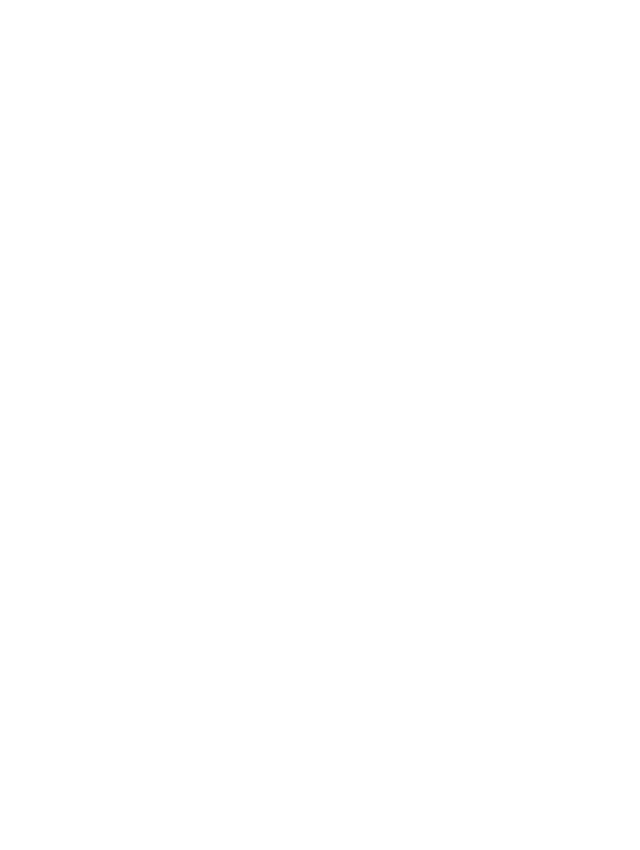
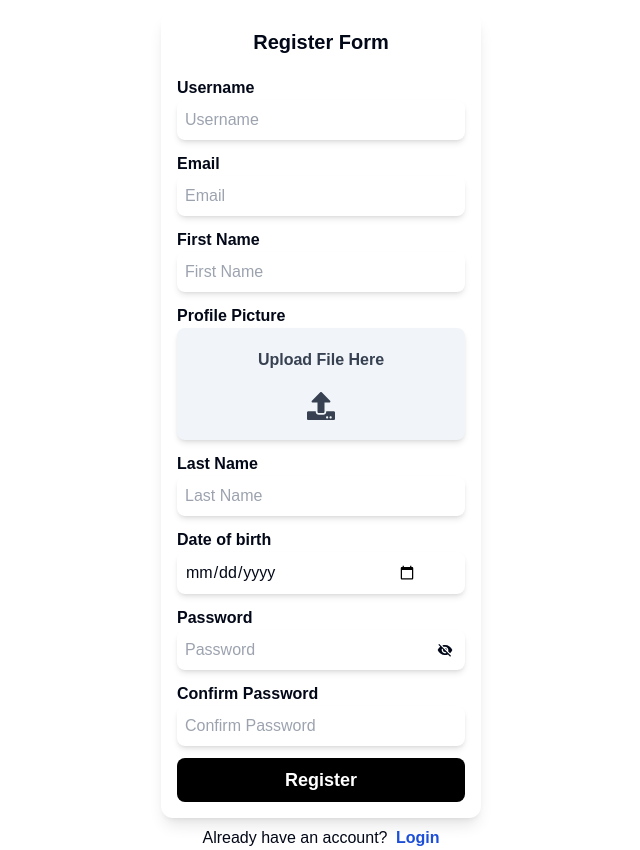
Before and after one commit to amstrongnpsb/TodoReact, a React (Vite) app: page /register in a window 1280 px wide. Shown: the whole page, without its empty margins (319-959 px from the left). Before the commit the page ends 800 px from the top, so only its background shows below. Built offline with nearby package versions, Linux system fonts and the light colour scheme.

Commit message:
register form

```diff
--- a/src/App.jsx
+++ b/src/App.jsx
@@ -5,6 +5,7 @@
 import SettingsPage from "./pages/SettingPage";
 import TodoListPage from "./pages/TodoListPage";
 import { BrowserRouter, Routes, Route } from "react-router-dom";
+import RegisterPage from "./pages/RegisterPage";
 function App() {
   return (
     <>
@@ -18,6 +19,7 @@
           {/* 404 Router */}
           <Route path="*" element={<NotFoundPage />} />
           <Route path="/login" element={<LoginPage />} />
+          <Route path="/register" element={<RegisterPage />} />
         </Routes>
       </BrowserRouter>
     </>
--- a/src/elements/buttons/DeleteButton.jsx
+++ b/src/elements/buttons/DeleteButton.jsx
@@ -24,7 +24,7 @@
         <AlertDialogTrigger asChild>
           <div className="relative w-fit">
             {Boolean(isHover && tooltip) && (
-              <div className="toolTip absolute w-[100px] top-12 bg-black text-white p-1 rounded-lg ">
+              <div className="toolTip absolute w-[100px] top-12 bg-black text-white p-1 rounded-lg font-semibold text-sm">
                 {name}
               </div>
             )}
--- a/src/elements/buttons/DialogButton.jsx
+++ b/src/elements/buttons/DialogButton.jsx
@@ -23,7 +23,7 @@
         <DialogTrigger asChild>
           <div className="relative w-fit">
             {Boolean(isHover && tooltip) && (
-              <div className="toolTip absolute w-[100px] top-12 bg-black text-white p-1 rounded-lg ">
+              <div className="toolTip absolute w-[100px] top-12 bg-black text-white font-semibold text-sm p-1 rounded-lg ">
                 {name}
               </div>
             )}
@@ -65,7 +65,7 @@
         <DialogTrigger asChild>
           <div className="relative w-fit">
             {Boolean(isHover && tooltip) && (
-              <div className="toolTip absolute w-[100px] top-12 bg-black text-white p-1 rounded-lg ">
+              <div className="toolTip absolute w-[100px] top-12 bg-black text-white font-semibold text-sm p-1 rounded-lg ">
                 {name}
               </div>
             )}
--- /dev/null
+++ b/src/elements/inputs/UploadFile.jsx
@@ -0,0 +1,71 @@
+import { motion } from "framer-motion";
+import { useRef, useState } from "react";
+import { FaUpload } from "react-icons/fa";
+import { RiDeleteBin2Line } from "react-icons/ri";
+const UploadFile = ({ name, label }) => {
+  const [file, setFile] = useState(null);
+  const [isHover, setIsHover] = useState(false);
+  const fileInputRef = useRef();
+  const handleUpload = () => {
+    fileInputRef.current.click();
+  };
+  const handleFileChange = (event) => {
+    const uploadedFile = event.target.files[0];
+    setFile(uploadedFile);
+    setIsHover(false);
+  };
+  return (
+    <div className="mb-3">
+      <label htmlFor={name} className="font-semibold block">
+        {label}
+      </label>
+      {!file && (
+        <motion.div
+          initial={{ scale: 0 }}
+          animate={{ scale: 1 }}
+          transition={{ duration: 0.3 }}
+          className="shadow-md bg-slate-100 rounded-lg p-5 cursor-pointer"
+          onClick={() => handleUpload()}
+        >
+          <input
+            type="file"
+            className="hidden"
+            ref={fileInputRef}
+            onChange={handleFileChange}
+          />
+          <div className="flex justify-center flex-col items-center font-semibold gap-5">
+            <p className="text-gray-700">Upload File Here</p>
+            <FaUpload className="w-7 h-7 text-gray-700" />
+          </div>
+        </motion.div>
+      )}
+
+      {file && (
+        <motion.div
+          initial={{ opacity: 0 }}
+          animate={{ opacity: 1 }}
+          onMouseEnter={() => setIsHover(true)}
+          onMouseLeave={() => setIsHover(false)}
+          className="fileUploadContainer shadow-md bg-slate-100 rounded-lg mx-auto w-fit relative"
+        >
+          <img
+            className="w-[112px] h-[112px] rounded-xl z-50 hover:opacity-10 cursor-pointer"
+            src={file && URL.createObjectURL(file)}
+            alt="Uploaded File"
+          />
+
+          <motion.div
+            className="deleteUploadedButton absolute w-full h-full top-0 left-0 bg-slate-100 rounded-lg cursor-pointer flex items-center"
+            initial={{ opacity: 0 }}
+            animate={{ opacity: isHover ? 1 : 0 }}
+            onClick={() => setFile(null)}
+          >
+            <RiDeleteBin2Line className="w-[60%] h-[60%] text-slate-700 mx-auto " />
+          </motion.div>
+        </motion.div>
+      )}
+    </div>
+  );
+};
+
+export default UploadFile;
--- a/src/fragments/TodoListBox.jsx
+++ b/src/fragments/TodoListBox.jsx
@@ -88,9 +88,9 @@
       setResetButton([]);
     },
   });
-  const { mutate: createTask, isLoading: isLoadingCreateTask } =
+  const { mutate: createTask, isPending: isLoadingCreateTask } =
     usePostTask(statusHandler);
-  const { mutate: editTask, isLoading: isLoadingEditTask } =
+  const { mutate: editTask, isPending: isLoadingEditTask } =
     useEditTask(statusHandler);
   const onEditClick = (task) => {
     formikEditTask.setFieldValue("id", task.id);
--- a/src/fragments/UserListContainer.jsx
+++ b/src/fragments/UserListContainer.jsx
@@ -14,7 +14,6 @@
     error,
     // refetch: refetchUsers,
   } = useFetchUsers();
-  console.log(users);
   const renderBody = () => {
     return users?.data.data.map((user, index) => (
       <tr key={user.id} className="border-b-2 border-gray-100">
--- a/src/pages/LoginPage.jsx
+++ b/src/pages/LoginPage.jsx
@@ -1,6 +1,6 @@
 import Input from "../elements/inputs/Input";
 import FormComponent from "../fragments/FormComponent";
-import { useNavigate } from "react-router-dom";
+import { NavLink, useNavigate } from "react-router-dom";
 import { Dialog } from "@/components/ui/dialog";
 import { useFormik } from "formik";
 import { useLogin } from "@/services/customHooks/authController";
@@ -57,10 +57,10 @@
   const handleInputForm = (e) => {
     formikLogin.setFieldValue(e.target.name, e.target.value);
   };
-  const { mutate: login, isLoading: isLoadingLogin } = useLogin(statusHandler);
+  const { mutate: login, isPending: isLoadingLogin } = useLogin(statusHandler);
   return (
     <div className="min-h-screen w-screen m-auto flex items-center justify-center font-SpaceGrotesk-reg">
-      <div className="formLoginContainer w-3/12">
+      <div className="loginFormContainer w-3/12">
         <Dialog>
           <FormComponent
             titleName="Login Form"
@@ -86,6 +86,14 @@
               handlingOnchange={handleInputForm}
             />
           </FormComponent>
+          <div className="mx-auto w-fit mt-2">
+            <p>
+              Don&apos;t have an account?
+              <span className="ml-1 text-blue-700 font-semibold">
+                <NavLink to="/register">Register</NavLink>
+              </span>
+            </p>
+          </div>
         </Dialog>
       </div>
     </div>
--- /dev/null
+++ b/src/pages/RegisterPage.jsx
@@ -0,0 +1,100 @@
+import { Dialog } from "@/components/ui/dialog";
+import Input from "@/elements/inputs/Input";
+import UploadFile from "@/elements/inputs/UploadFile";
+import FormComponent from "@/fragments/FormComponent";
+import { useFormik } from "formik";
+import { NavLink } from "react-router-dom";
+
+const RegisterPage = () => {
+  const formikRegister = useFormik({
+    initialValues: {
+      email: "",
+      password: "",
+    },
+  });
+  return (
+    <div>
+      <div className="min-h-screen w-screen m-auto flex items-center justify-center font-SpaceGrotesk-reg">
+        <div className="registerFormContainer w-3/12">
+          <Dialog>
+            <FormComponent
+              titleName="Register Form"
+              buttonName="Register"
+              //   handlingSubmit={formikRegister.handleSubmit}
+              //   pending={isLoadingRegister}
+            >
+              <Input
+                label="Username"
+                type="text"
+                placeholder="Username"
+                focus={true}
+                name="username"
+                // value={formikRegister.values.Username}
+                // handlingOnchange={handleInputForm}
+              />
+              <Input
+                label="Email"
+                type="email"
+                placeholder="Email"
+                name="email"
+                // value={formikRegister.values.email}
+                // handlingOnchange={handleInputForm}
+              />
+              <Input
+                label="First Name"
+                type="text"
+                placeholder="First Name"
+                name="firstName"
+                // value={formikRegister.values.firstName}
+                // handlingOnchange={handleInputForm}
+              />
+              <UploadFile name="profilePicture" label="Profile Picture" />
+              <Input
+                label="Last Name"
+                type="text"
+                placeholder="Last Name"
+                name="lastName"
+                // value={formikRegister.values.lastName}
+                // handlingOnchange={handleInputForm}
+              />
+              <Input
+                label="Date of birth"
+                type="date"
+                placeholder="Date of birth"
+                name="dateOfBirth"
+                // value={formikRegister.values.dateOfBirth}
+                // handlingOnchange={handleInputForm}
+              />
+              <Input
+                label="Password"
+                type="password"
+                placeholder="Password"
+                name="password"
+                // value={formikRegister.values.password}
+                // handlingOnchange={handleInputForm}
+              />
+              <Input
+                label="Confirm Password"
+                type="password"
+                placeholder="Confirm Password"
+                name="confirmPassword"
+                // value={formikRegister.values.confirmPassword}
+                // handlingOnchange={handleInputForm}
+              />
+            </FormComponent>
+            <div className="mx-auto w-fit mt-2">
+              <p>
+                Already have an account?{" "}
+                <span className="ml-1 text-blue-700 font-semibold">
+                  <NavLink to="/login">Login</NavLink>
+                </span>
+              </p>
+            </div>
+          </Dialog>
+        </div>
+      </div>
+    </div>
+  );
+};
+
+export default RegisterPage;
```
